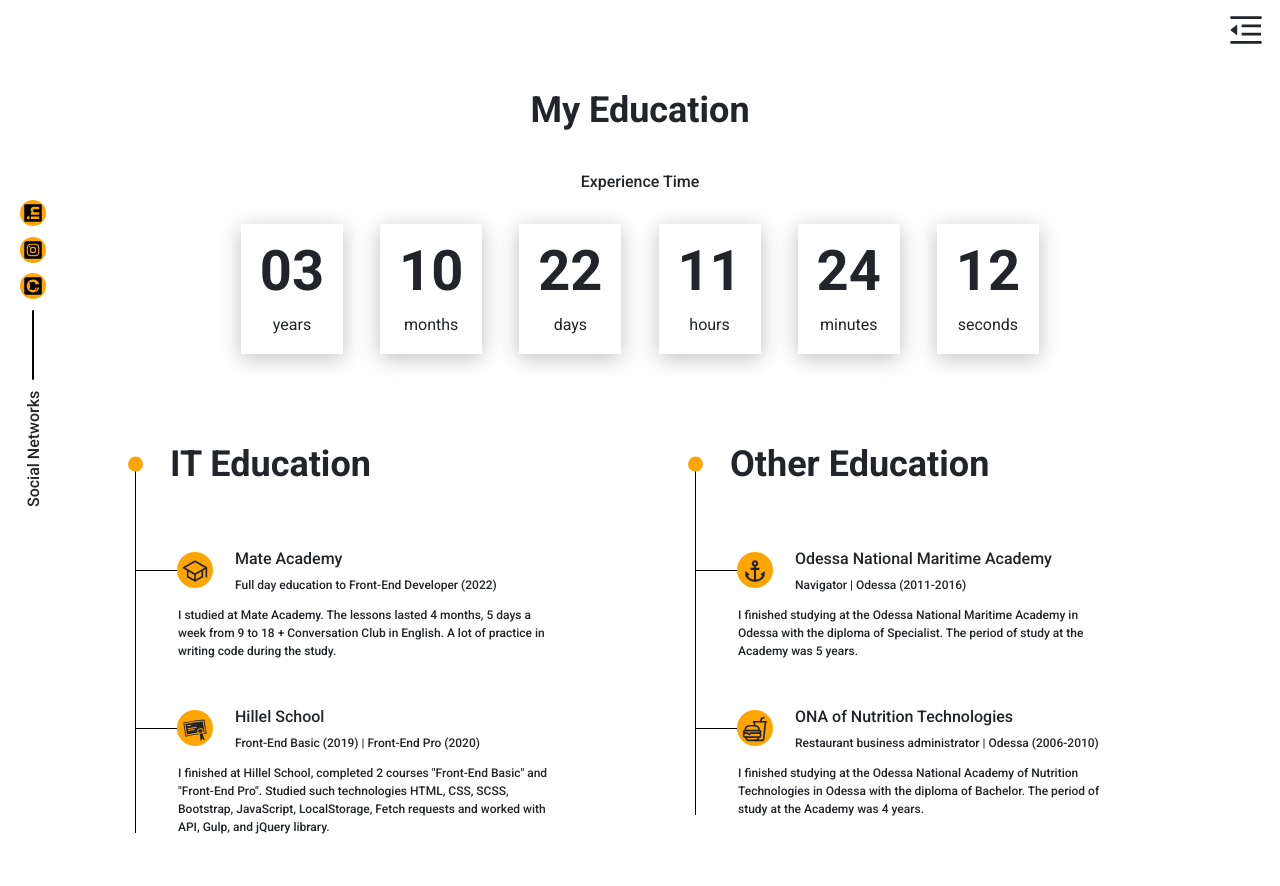
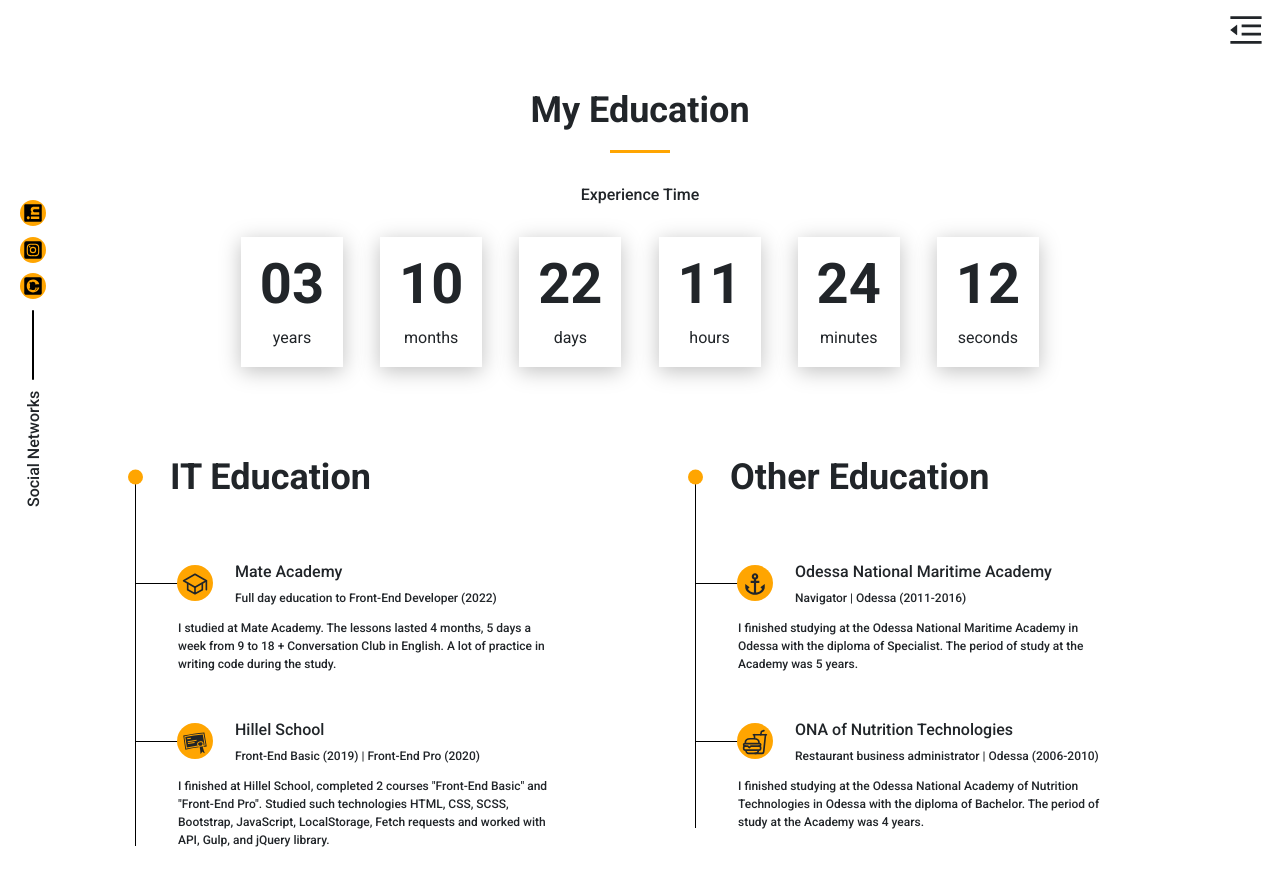
Before and after one commit to khozhainov-aleksandr/Porfolio-Khozhainov-Oleksandr, a Next.js app: page /education in a window 1280 px wide. Shown: the top 886 px of the page. Built offline with nearby package versions, Linux system fonts and the light colour scheme.

Commit message:
add Divider component

```diff
--- a/src/pages/education.tsx
+++ b/src/pages/education.tsx
@@ -4,6 +4,7 @@ import { educationData } from './api';
 import { Menu } from '@/components/Menu';
 import { SocialNetworkSidebar } from '@/components/SocialNetworkSidebar';
 import { Container } from '@/components/Container';
+import { Divider } from '@/components/Divider';
 import styles from '@/styles/Education.module.scss'
 
 export default function Education() {
@@ -49,7 +50,7 @@ export default function Education() {
           <h1 className={styles.mainTitle}>
             My Education
           </h1>
-          <div className={styles.divider} />
+          <Divider />
 
           <div className={styles.timer}>
             <div className={styles.timerTitle}>
```
